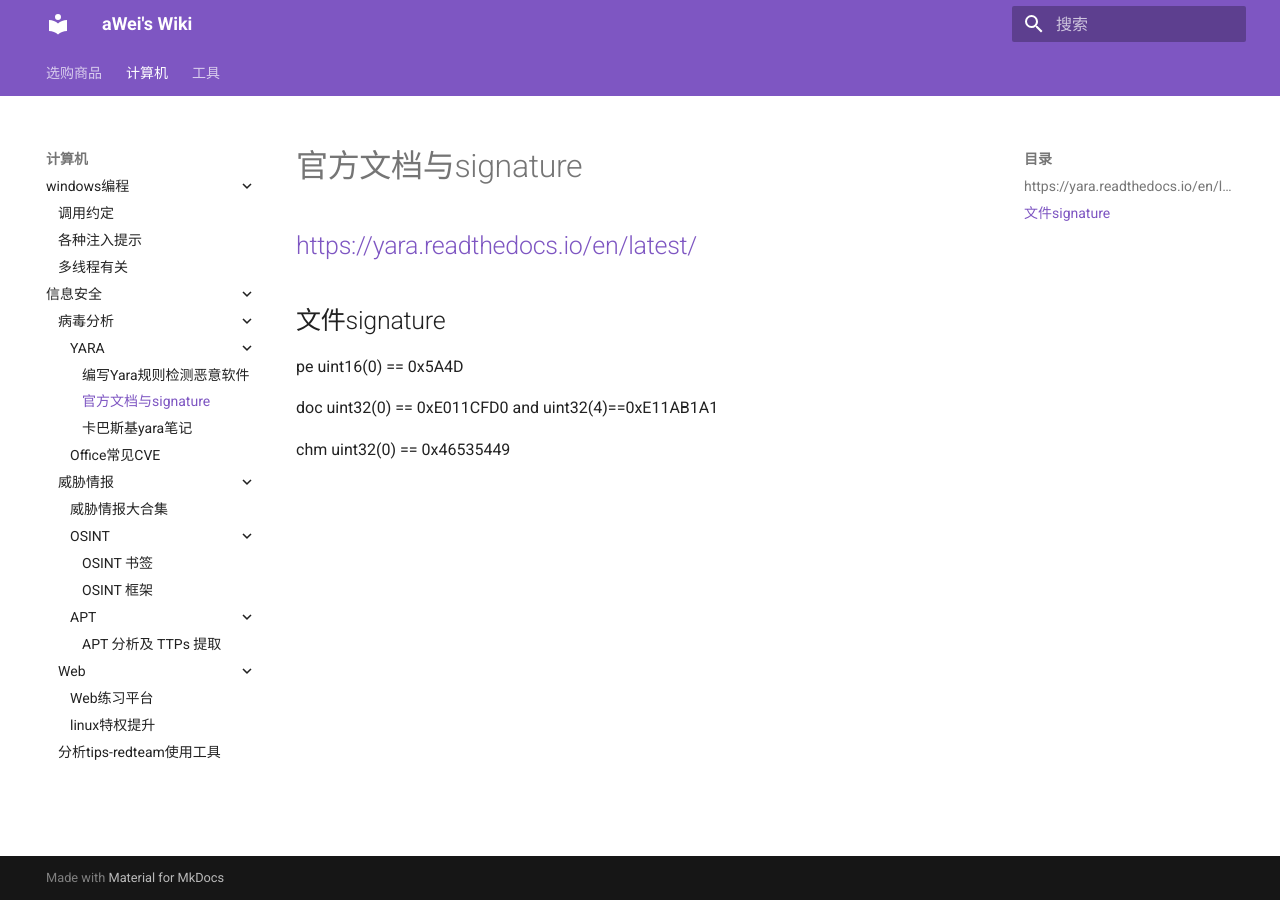
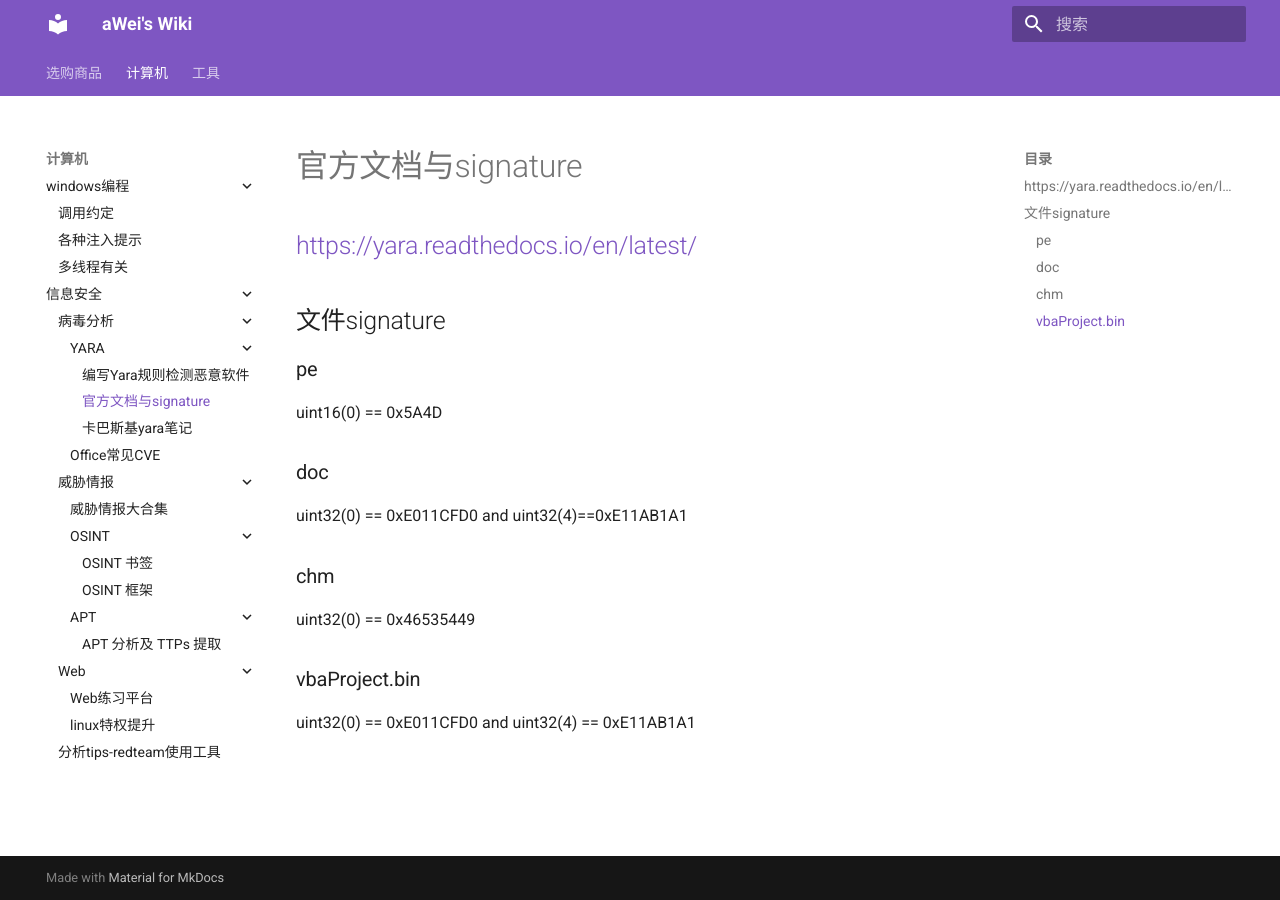
Before and after one commit to JA1E0/wiki, an MkDocs documentation site: the page built from docs/computer/security/malware/YARA/yara_docs.md, in a window 1280 px wide. Built offline with MkDocs 1.6.1 and Material for MkDocs 9.7.7, drawn with Linux system fonts in a browser that asks for light colours; old or Windows-style settings are respelled for this version of MkDocs.

Commit message:
quick push

```diff
--- a/docs/computer/security/malware/YARA/yara_docs.md
+++ b/docs/computer/security/malware/YARA/yara_docs.md
@@ -7,8 +7,18 @@ title: 官方文档与signature
 
 ## 文件signature
 
-pe uint16(0) == 0x5A4D
+### pe
 
-doc uint32(0) == 0xE011CFD0 and uint32(4)==0xE11AB1A1
+uint16(0) == 0x5A4D
 
-chm uint32(0) == 0x46535449
+### doc
+
+uint32(0) == 0xE011CFD0 and uint32(4)==0xE11AB1A1
+
+### chm
+
+uint32(0) == 0x46535449
+
+### vbaProject.bin
+
+uint32(0) == 0xE011CFD0 and uint32(4) == 0xE11AB1A1
```
